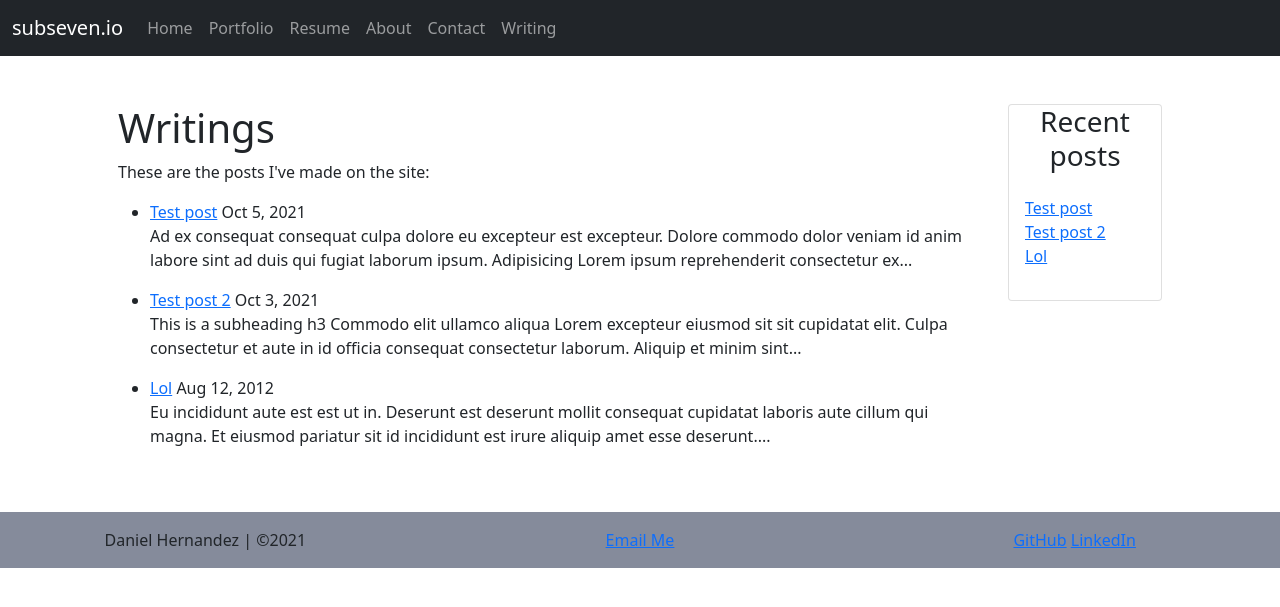
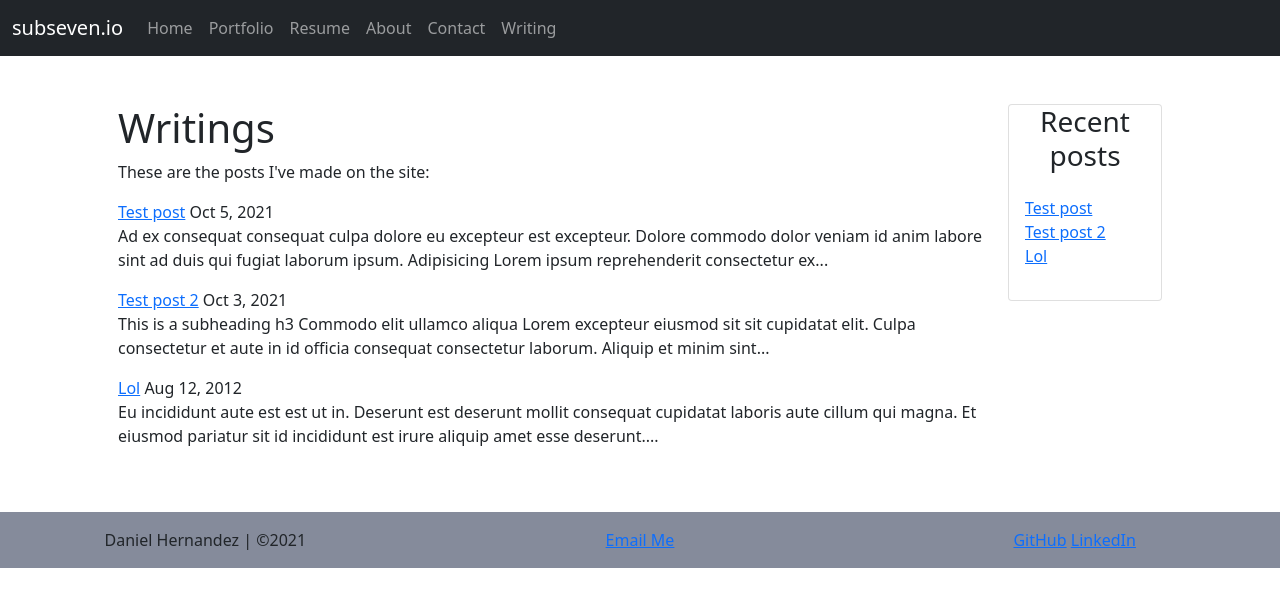
Before and after one commit to subsevenx/jekyll-subseven.io, a Jekyll site: the page built from blog.html, in a window 1280 px wide. Shown: the top 607 px of the page. Built offline with Jekyll 4.4.1, drawn with Linux system fonts in a browser that asks for light colours.

Commit message:
List styles

```diff
--- a/blog.html
+++ b/blog.html
@@ -5,7 +5,7 @@ title: "Writings"
 
 <p>These are the posts I've made on the site:</p>
 
-<ul>
+<ol class="list-unstyled">
   {% for post in site.posts %}
   <li>
     <a href="{{ post.url }}">{{ post.title}}</a>
@@ -13,4 +13,4 @@ title: "Writings"
     <p>{{ post.excerpt |strip_html | truncatewords: 30 }}</p>
   </li>
   {% endfor %}
-</ul>
+</ol>
```
